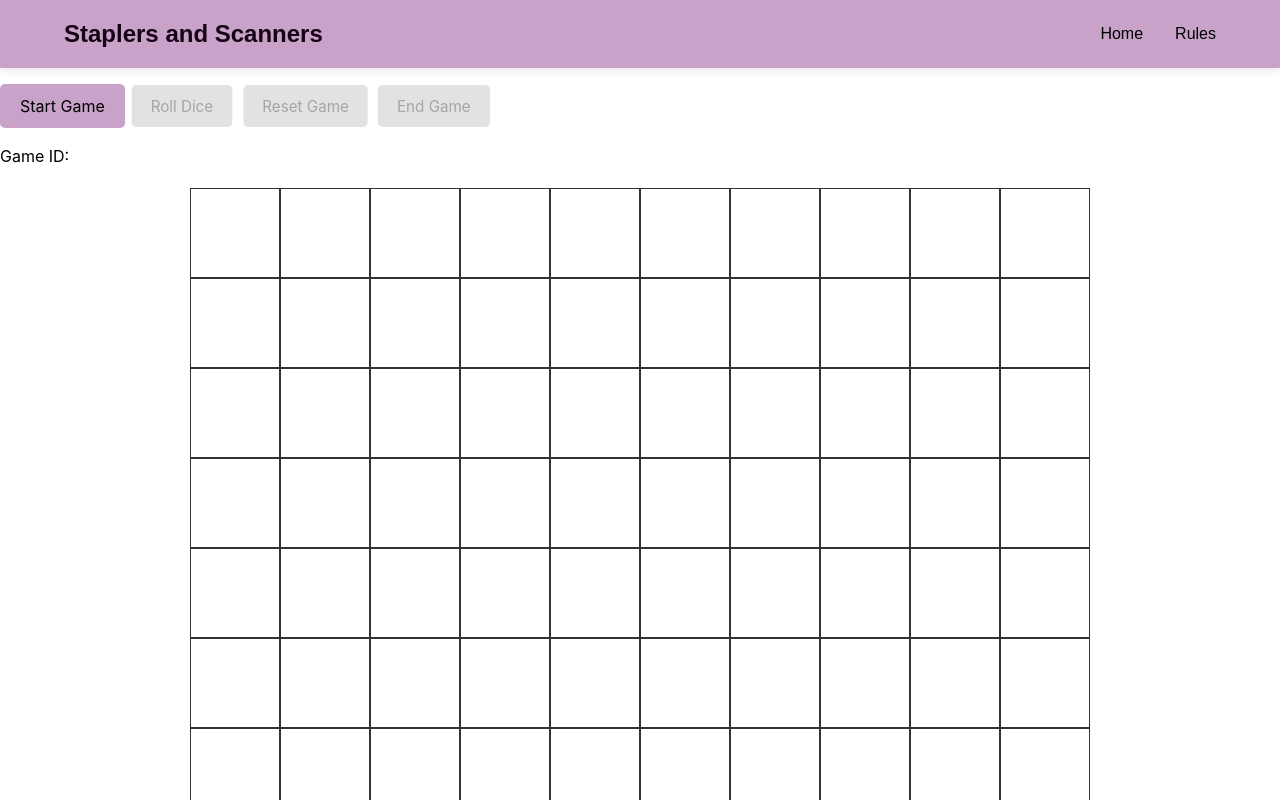
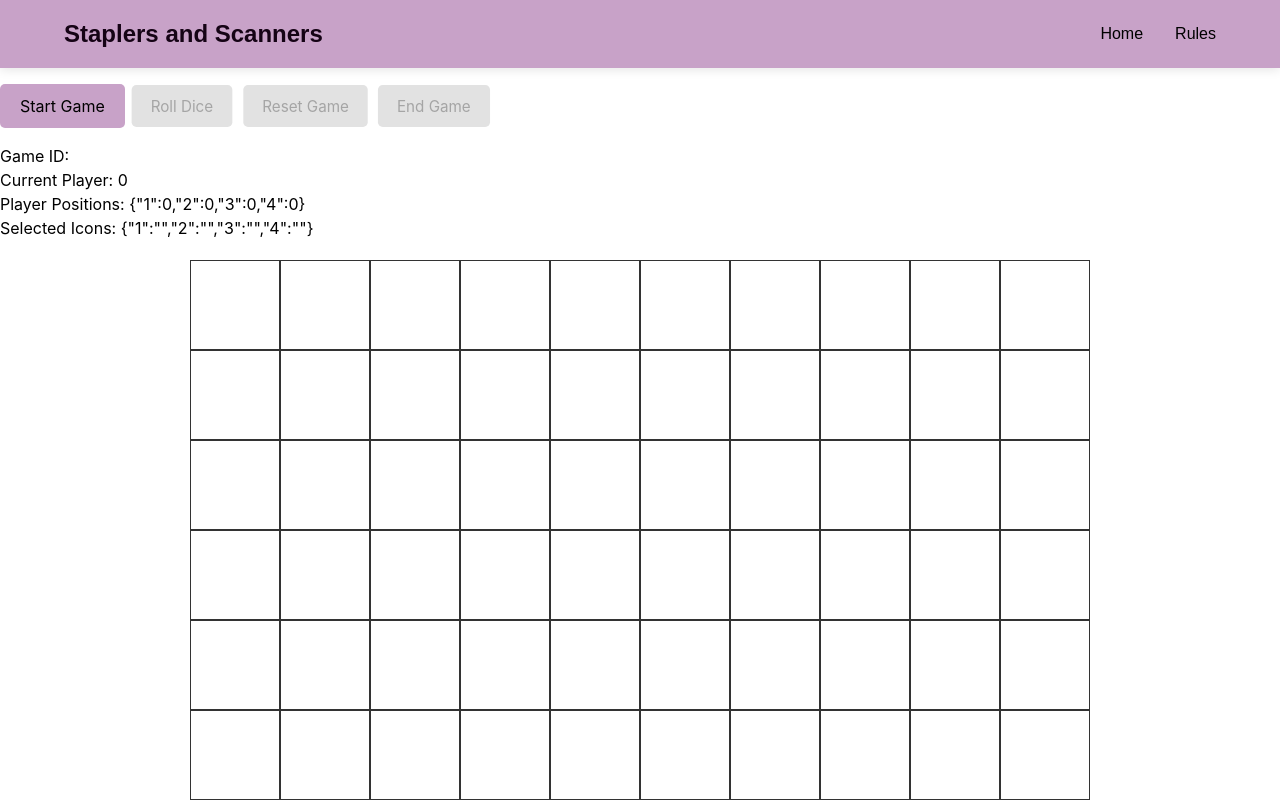
Before and after one commit to DomDom268/GameUI, a SvelteKit app: page /board in a window 1280 px wide. Shown: the top 800 px of the page. Built offline with nearby package versions, Linux system fonts and the light colour scheme.

Commit message:
Forgot to add () runes around my dictionaries lmao so just added those to allow for persisting of player positions

```diff
--- a/src/routes/board/+page.svelte
+++ b/src/routes/board/+page.svelte
@@ -27,23 +27,29 @@
     let game_id = $state("");
     let player_name = $state(0);
     let nextTurn = $state("");
-    let playerPositions: Record<string, number> = {
+    let playerPositions: Record<string, number> = $state({
         1:0,
         2:0,
         3:0,
         4:0
-    }
-    let activePlayer = $state(1);
-    let selectedIcon: Record<string, string> = {
+    });
+
+    let activePlayer = $state(0);
+    let selectedIcon: Record<string, string> = $state({
         1:"",
         2:"",
         3:"",
         4:""
-    }
+    });
     const icons = ['red','blue','green','yellow'];
 
     function moveIcon(newIndex:number) {
         playerPositions[activePlayer]= newIndex;
+
+        // playerPositions = {
+        //     ...playerPositions,
+        //     [activePlayer]: newIndex
+        // }
     }
 
     async function start(numPlayers:number) {
@@ -83,6 +89,7 @@
 
             const data = await response.json();
             toast.push(data.message);
+            // selectedIcon = selectedIcon;
             // iconMessage = data.message;
         } catch(err) {
             console.error("Error submitting icons:", err);
@@ -301,6 +308,9 @@
 
 <div>
     <p>Game ID: {game_id}</p>
+    <p>Current Player: {activePlayer}</p>
+    <p>Player Positions: {JSON.stringify(playerPositions)}</p>
+    <p>Selected Icons: {JSON.stringify(selectedIcon)}</p>
 </div>
 
 <div class="grid">
```
